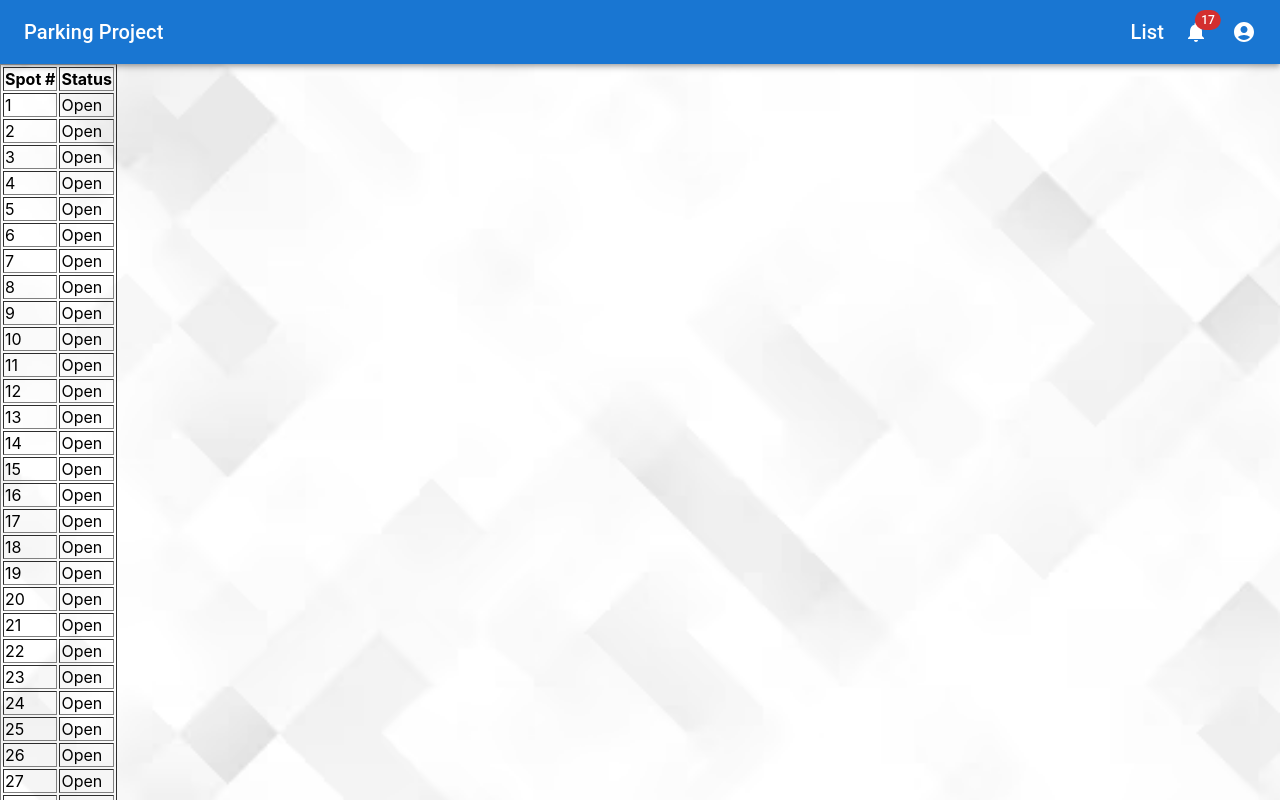
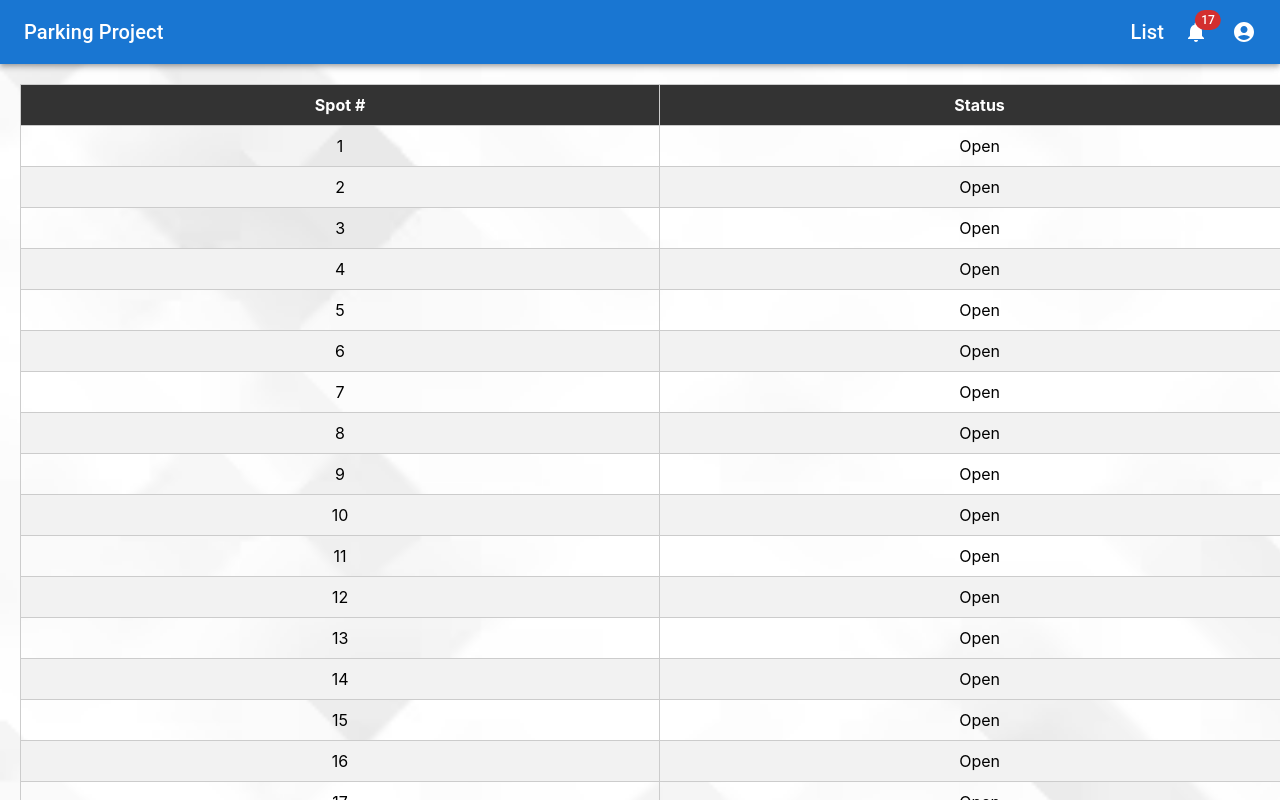
Before and after one commit to hafeefas/HCIParking, a React (Create React App) app: page / in a window 1280 px wide. Shown: the top 800 px of the page. Built offline with nearby package versions, Linux system fonts and the light colour scheme.

Commit message:
added some css to the spots table

```diff
--- /dev/null
+++ b/src/SpotsTable.css
@@ -0,0 +1,26 @@
+/* SpotsTable.css */
+
+table {
+    border-collapse: collapse;
+    width: 100%;
+    margin: 20px;
+  }
+
+  th, td {
+    border: 1px solid #ccc;
+    padding: 10px;
+    text-align: center;
+  }
+
+  th {
+    background-color: #333;
+    color: #fff;
+  }
+
+  tr:nth-child(even) {
+    background-color: #f2f2f2;
+  }
+
+  tr:hover {
+    background-color: #ddd;
+  }
--- a/src/SpotsTable.js
+++ b/src/SpotsTable.js
@@ -1,4 +1,5 @@
 import React from 'react';
+import './SpotsTable.css'; // Import the CSS file
 
 function SpotsTable() {
     const spotsData = [];
```
